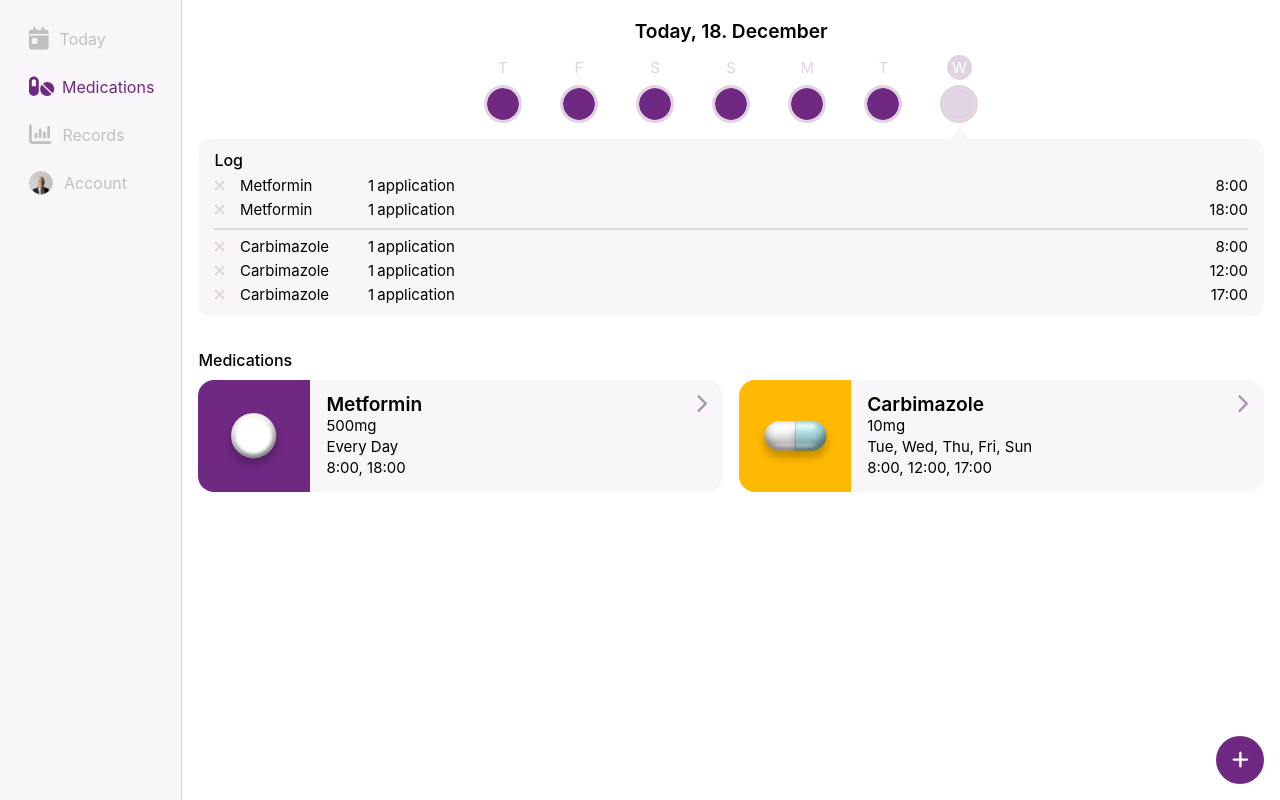
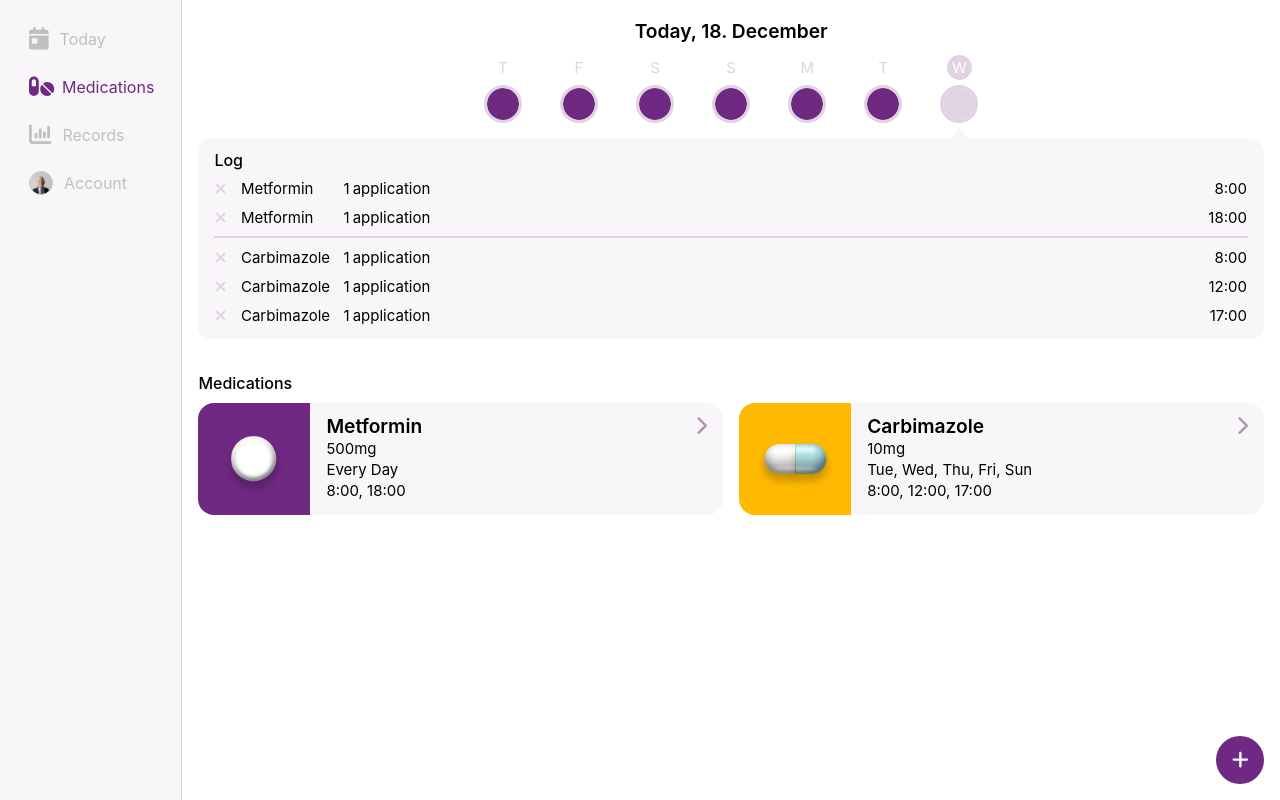
Before and after one commit to soon-y/caregem, a Vue app: page /medications in a window 1280 px wide. Built offline with nearby package versions, Linux system fonts and the light colour scheme.

Commit message:
update table alignment

```diff
--- a/src/assets/main.css
+++ b/src/assets/main.css
@@ -304,6 +304,11 @@ input::-webkit-inner-spin-button {
   text-align: center;
 }
 
+.td-height {
+  height: 1.8rem;
+  line-height: 1;
+}
+
 @media screen and (max-aspect-ratio: 1) {
   .container {
     width: 100vw;
--- a/src/views/AccountView.vue
+++ b/src/views/AccountView.vue
@@ -144,11 +144,6 @@ calcBattery()
     display: block;
   }
 
-  .td-height {
-  height: 1.8rem;
-  line-height: 1;
-  }
-
   .icon{
     color: var(--white-lila-dunkel);
     margin: 0 0.4rem 0 0.2rem;
--- a/src/views/AddMedicationView.vue
+++ b/src/views/AddMedicationView.vue
@@ -415,9 +415,9 @@ defineExpose({ close, data })
                 <!-- <tr v-if= "selectedSchedule?.includes('Every Few Days') ">
                   <td colspan="2" class="align-left">{{ selectedInterval }}</td>
                 </tr> -->
-                <tr v-for="(item, index) in scheduleRef?.schedule" :key="index" class="align-left">
-                  <td>{{ item.hour < 10 ? '0' + item.hour : item.hour }}:{{ item.min < 10 ? '0' + item.min : item.min }} </td>
-                  <td>{{ item.application > 1? item.application + ' applications' : item.application + ' application'}}</td>
+                <tr v-for="(item, index) in scheduleRef?.schedule" :key="index">
+                  <td class="align-left">{{ item.hour < 10 ? '0' + item.hour : item.hour }}:{{ item.min < 10 ? '0' + item.min : item.min }} </td>
+                  <td class="align-right">{{ item.application > 1? item.application + ' applications' : item.application + ' application'}}</td>
                 </tr>
                 <tr class="align-left">
                   <td colspan="2" class="align-left" :style="{
--- a/src/views/PillsView.vue
+++ b/src/views/PillsView.vue
@@ -311,50 +311,73 @@ const updateDate = (index: number) => {
       <p class="input-subtitle" :style="{margin:0}"> Log </p>
       <div>
         <div v-for="(item ,index) in dataStore.history" :key="'same' + index" v-if="selectedDay < 6">
-          <div v-for="(time, itemIndex) in item.time" :key="itemIndex" v-if="(dataStore.history[index].days.join(',')).includes(week[selectedDay])">
+          <table
+            :style="{ borderCollapse: 'collapse' }">
+            <tbody>
+              <tr v-for="(time, itemIndex) in item.time" :key="itemIndex" v-if="(dataStore.history[index].days.join(',')).includes(week[selectedDay])">
+                <td class="td-height" :style="{ width: '8rem'}">
                   <span class="check-icon" v-if="todayDate.getHours() >= Number(time.split(':')[0]) ">
                     <font-awesome-icon icon="check" />
                   </span>
                   <span class="check-icon"  :style="{ color: 'var(--white-lila-border)' }" v-else>
                     <font-awesome-icon icon="xmark" />
                   </span>
-            <span :style="{ display: 'inline-block', width: '8rem'}">{{ item.name }}</span>
-            <div :style="{ display: 'inline-block', width: '30%'}">
+                  <span>{{ item.name }}</span>
+                </td>
+
+                <td class="td-height" :style="{width: 'auto'}">
                   <span :style="{ marginRight:'0.2rem'}">{{ item.application[itemIndex] }}</span>
                   <span v-if="item.application[itemIndex] > 1">applications</span>
                   <span v-else>application</span>
-            </div>
-            <span :style="{ display: 'inline-block', width: 'calc(70% - 9.6rem)', textAlign: 'right' }">{{ time }} </span>
-          </div>
+                </td>
+
+                <td class="td-height" :style="{ width: 'auto', textAlign: 'right' }">
+                  <span>{{ time }} </span>
+                </td>
+              </tr>
+            </tbody>
+          </table>
+
           <div :style="{
             borderBottom: '2px solid var(--white-lila-border)',
-            width: '100%', height: '0.5rem',
-            marginBottom: '0.3rem'
+            width: '100%', height: '0.1rem',
+            margin: '0.3rem 0'
             }" v-if="(index < dataStore.history.length - 1) && (dataStore.history[index+1].days.join(',')).includes(week[selectedDay])">
           </div>
         </div>
 
-        <div v-for="(item, index) in dataStore.data" :key="index" v-if="selectedDay === 6">
-          <div v-for="(time, itemIndex) in item.time" :key="itemIndex"
+        <div v-for="(item, index) in dataStore.data" :key="index" v-if="selectedDay === 6" >
+          <table
+            :style="{ borderCollapse: 'collapse' }">
+              <tbody>
+                <tr v-for="(time, itemIndex) in item.time" :key="itemIndex"
                 v-if="(dataStore.data[index].days.join(',')).includes(week[selectedDay])">
+                  <td class="td-height" :style="{ width: '8rem'}">
                     <span class="check-icon" v-if="todayDate.getHours() >= Number(time.split(':')[0]) ">
                       <font-awesome-icon icon="check" />
                     </span>
                     <span class="check-icon"  :style="{ color: 'var(--white-lila-border)' }" v-else>
                       <font-awesome-icon icon="xmark" />
                     </span>
-            <span :style="{ display: 'inline-block', width: '8rem'}">{{ item.name }}</span>
-            <div :style="{ display: 'inline-block', width: '30%'}">
+                    <span>{{ item.name }}</span>
+                  </td>
+
+                  <td class="td-height" :style="{width: 'auto'}">
                     <span :style="{ marginRight:'0.2rem'}">{{ item.application[itemIndex] }}</span>
                     <span v-if="item.application[itemIndex] > 1">applications</span>
                     <span v-else>application</span>
-            </div>
-            <span :style="{ display: 'inline-block', width: 'calc(70% - 9.6rem)', textAlign: 'right' }">{{ time }} </span>
-          </div>
+                  </td>
+
+                  <td class="td-height" :style="{ width: 'auto', textAlign: 'right' }">
+                    <span>{{ time }} </span>
+                  </td>
+                </tr>
+              </tbody>
+            </table>
             <div :style="{
             borderBottom: '2px solid var(--white-lila-border)',
-            width: '100%', height: '0.5rem',
-            marginBottom: '0.3rem'
+            width: '100%', height: '0.1rem',
+            margin: '0.3rem 0'
             }" v-if="(index < dataStore.data.length - 1) && (dataStore.data[index+1].days.join(',')).includes(week[selectedDay])">
           </div>
         </div>
--- a/src/views/SetSchedule.vue
+++ b/src/views/SetSchedule.vue
@@ -272,7 +272,7 @@ defineExpose({ modelOpened,schedule,selectedSchedule,week,valid,startDate,startM
       <tbody>
         <tr v-for="(item, index) in schedule" :key="index" >
           <td class="align-left" :style="{
-              display: 'flex', alignItems: 'center'
+              display: 'flex', alignItems: 'center', width: '7rem'
           }">
             <font-awesome-icon icon="circle-minus" class="circle-icon" @click="deleteSchedule(index)"
             :style="{color: 'var(--white-lila-border)', marginRight: '0.5rem' }"/>
@@ -284,12 +284,12 @@ defineExpose({ modelOpened,schedule,selectedSchedule,week,valid,startDate,startM
             </span>
             </div>
             </td>
-          <td class="align-right" :style="{color: 'var(--main-lila-hell)'}">
+          <td class="align-right" :style="{color: 'var(--main-lila-hell)', width: 'auto'}">
             <input type="number" v-model="item.application" min="1" class="inlineNumInput"
             @input="validateApplication(item)"
-            :style="{ textAlign: 'right', width: 'calc(50% - 3rem)' }"/>
-            <span v-if="item.application > 1"> applications</span>
-            <span v-else> application</span>
+            :style="{ textAlign: 'right', width: 'auto' }"/>
+            <span :style="{ color: 'var(--white-lila-dunkel)' }" v-if="item.application > 1"> applications</span>
+            <span :style="{ color: 'var(--white-lila-dunkel)' }" v-else> application</span>
           </td>
         </tr>
       </tbody>
@@ -427,6 +427,7 @@ defineExpose({ modelOpened,schedule,selectedSchedule,week,valid,startDate,startM
   color: var(--main-lila-hell);
   font-size: 0.96rem;
   padding: 0;
+  outline: none;
 }
 
 td {
```
Lines whose indentation alone changed are shown as unchanged.
